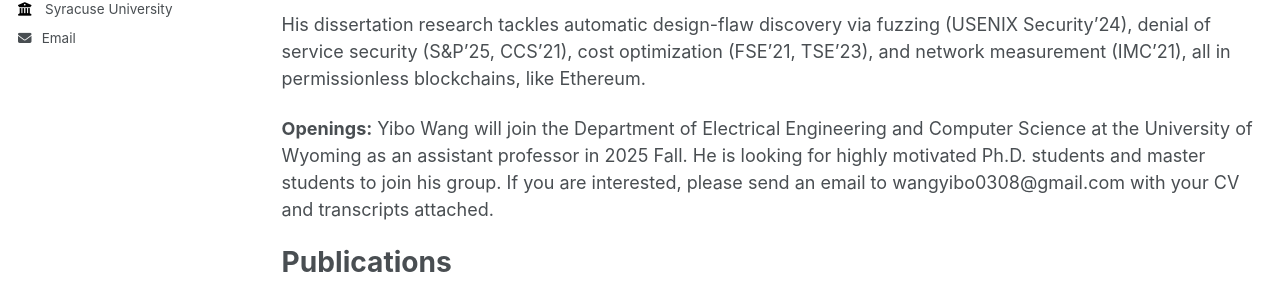
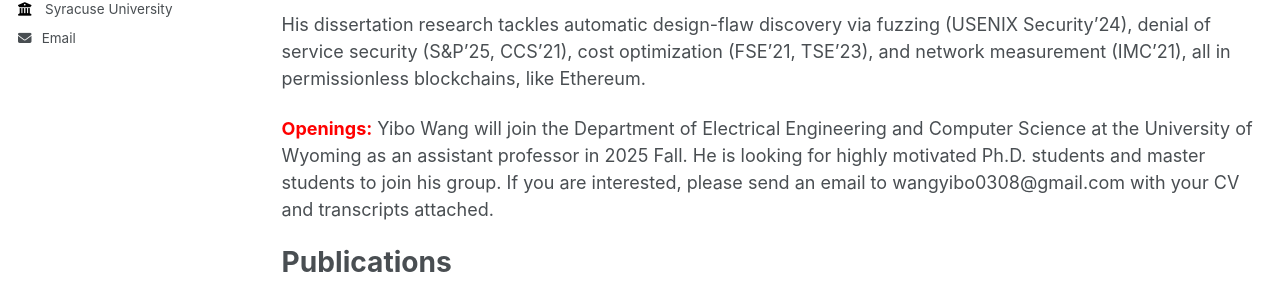
Before and after one commit to wangyibo0308/wangyibo0308.github.io, a Jekyll site: the page built from _pages/about.md, in a window 1280 px wide. Shown: the part 343-645 px from the top of the page. Built offline with Jekyll 4.4.1, drawn with Linux system fonts in a browser that asks for light colours.

Commit message:
Update about.md

```diff
--- a/_pages/about.md
+++ b/_pages/about.md
@@ -16,7 +16,7 @@ His research interest lies in systems security, software engineering, and perfor
 
 His dissertation research tackles automatic design-flaw discovery via fuzzing (USENIX Security’24), denial of service security (S&P’25, CCS’21), cost optimization (FSE’21, TSE’23), and network measurement (IMC'21), all in permissionless blockchains, like Ethereum.
 
-**Openings:** Yibo Wang will join the Department of Electrical Engineering and Computer Science at the University of Wyoming as an assistant professor in 2025 Fall. He is looking for highly motivated Ph.D. students and master students to join his group. If you are interested, please send an email to wangyibo0308@gmail.com with your CV and transcripts attached.
+<span style="color:red">**Openings:**</span> Yibo Wang will join the Department of Electrical Engineering and Computer Science at the University of Wyoming as an assistant professor in 2025 Fall. He is looking for highly motivated Ph.D. students and master students to join his group. If you are interested, please send an email to wangyibo0308@gmail.com with your CV and transcripts attached.
 
 
 Publications
```
